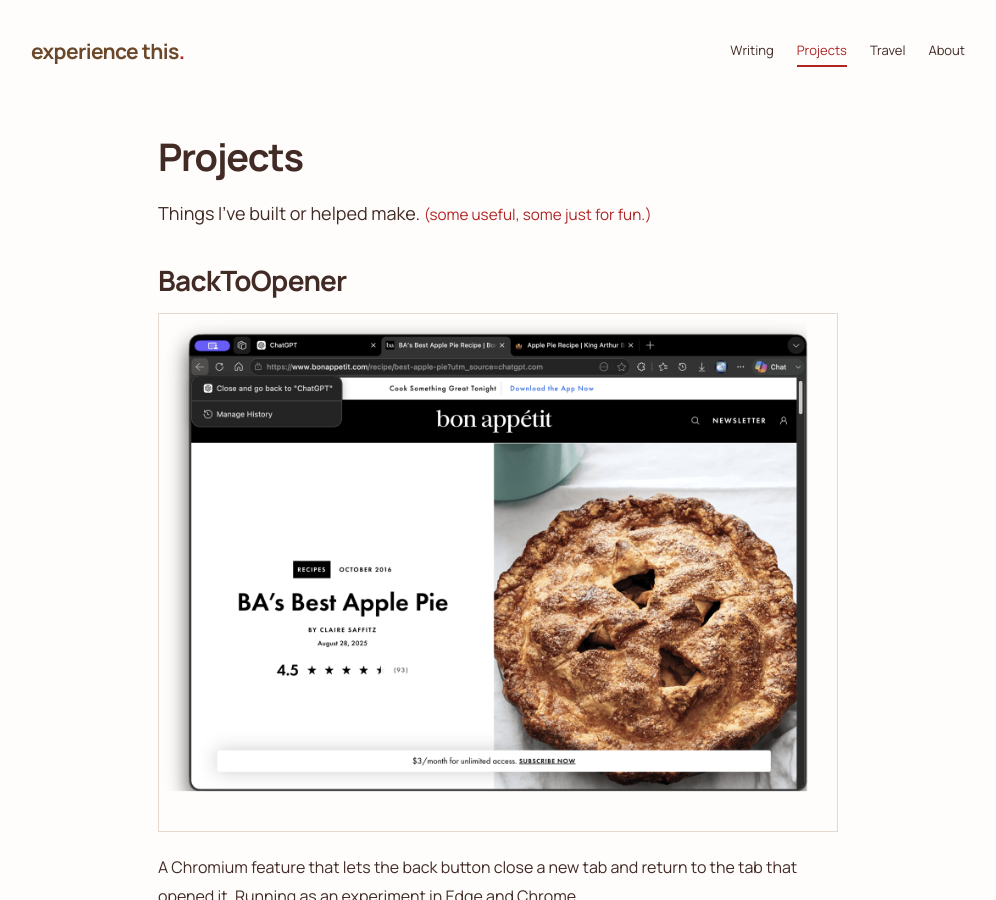
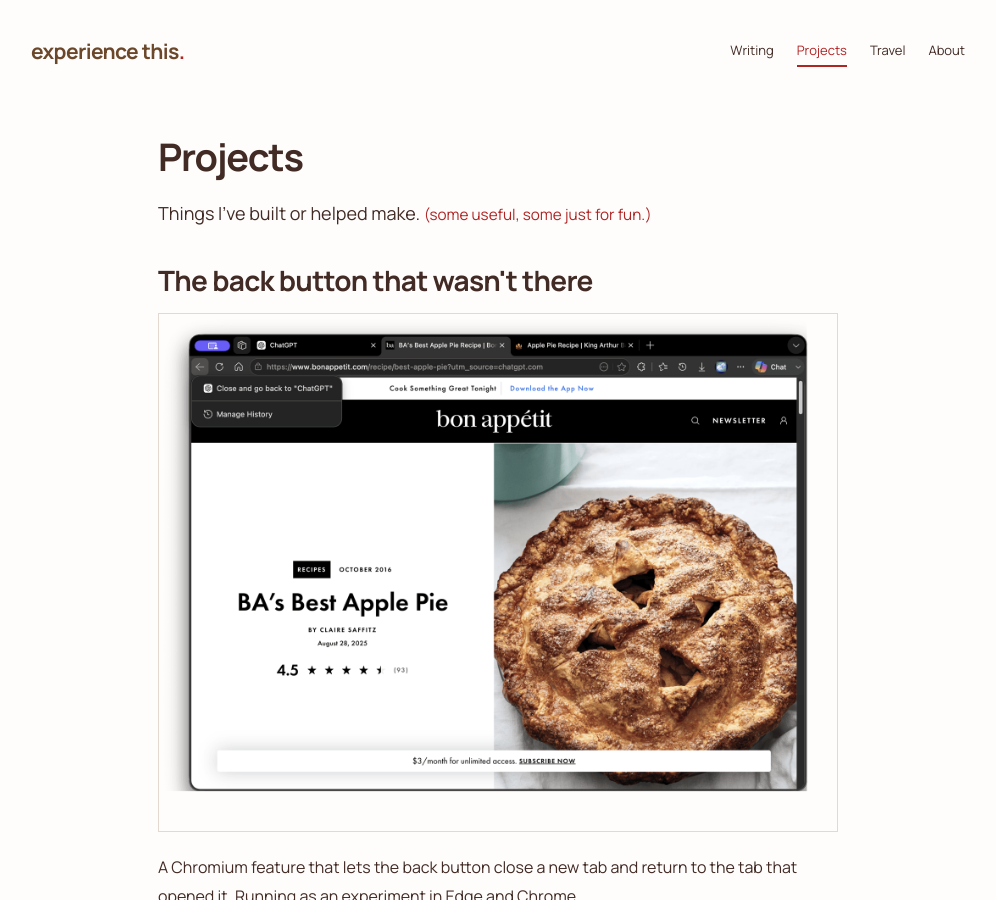
Before and after one commit to victorhuangwq/experiencethis.world, a Jekyll site: the page built from pages/projects.html, in a window 1280 px wide and 900 px high. Shown: the whole window, without its empty margins (142-1138 px from the left). Built offline with Jekyll 4.4.1, drawn with Linux system fonts in a browser that asks for light colours.

Commit message:
Use the article title for the selected project

```diff
--- a/_posts/2026-03-01-backtoopener.md
+++ b/_posts/2026-03-01-backtoopener.md
@@ -4,7 +4,6 @@
 date: 2026-03-01 10:00:00 -0700
 categories: projects
 selected: true
-project_name: BackToOpener
 project_url: https://issues.chromium.org/issues/448173940
 project_action: View the Chromium feature
 project_summary: A Chromium feature that lets the back button close a new tab and return to the tab that opened it. Running as an experiment in Edge and Chrome.
```
